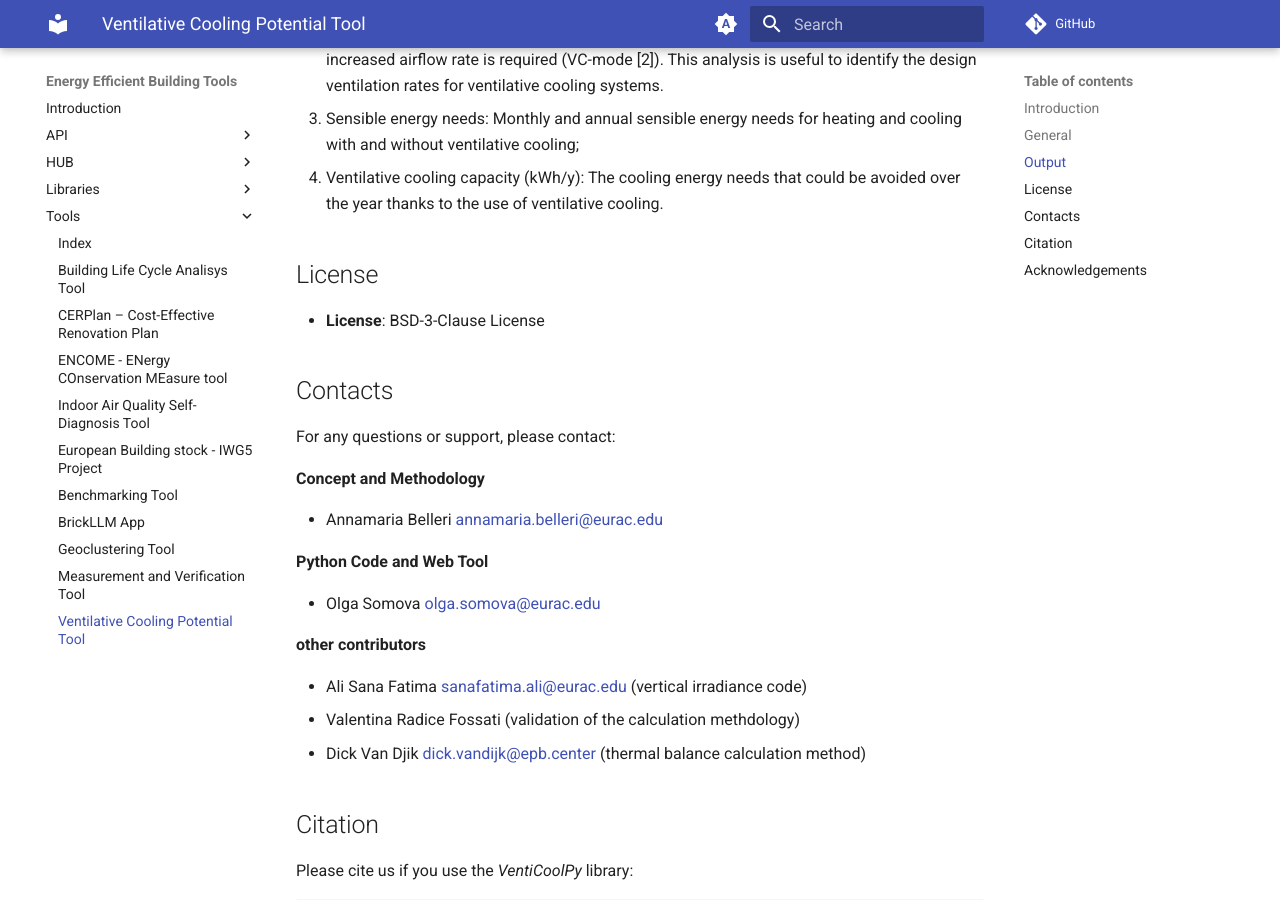
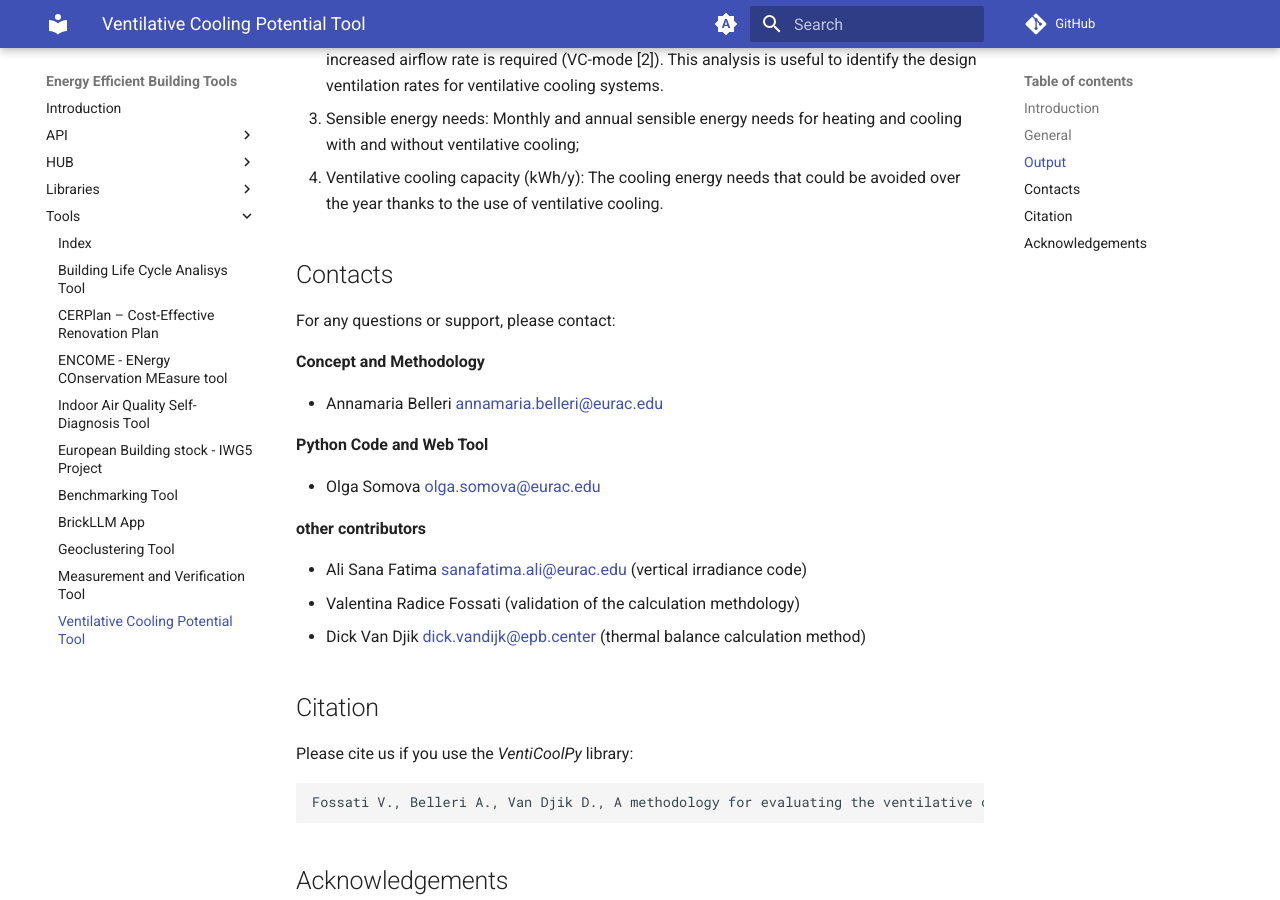
Before and after one commit to EURAC-EEBgroup/tools.eeb.eurac.edu, an MkDocs documentation site: the page built from docs/tools/ventilative_potential.md, in a window 1280 px wide and 900 px high, scrolled down 1968 px. Built offline with MkDocs 1.6.1 and Material for MkDocs 9.7.7, drawn with Linux system fonts in a browser that asks for light colours; comment, search, counter and statistics services are not loaded.

Commit message:
upd ventilative cooling potential tool license

```diff
--- a/docs/tools/ventilative_potential.md
+++ b/docs/tools/ventilative_potential.md
@@ -41,10 +41,6 @@ The ventilative cooling tool calculates during occupied hours the following outp
 3. Sensible energy needs: Monthly and annual sensible energy needs for heating and cooling with and without ventilative cooling;
 4.	Ventilative cooling capacity (kWh/y): The cooling energy needs that could be avoided over the year thanks to the use of ventilative cooling.
 
-## License
-
-- **License**: BSD-3-Clause License
-
 
 ## Contacts
 
```
